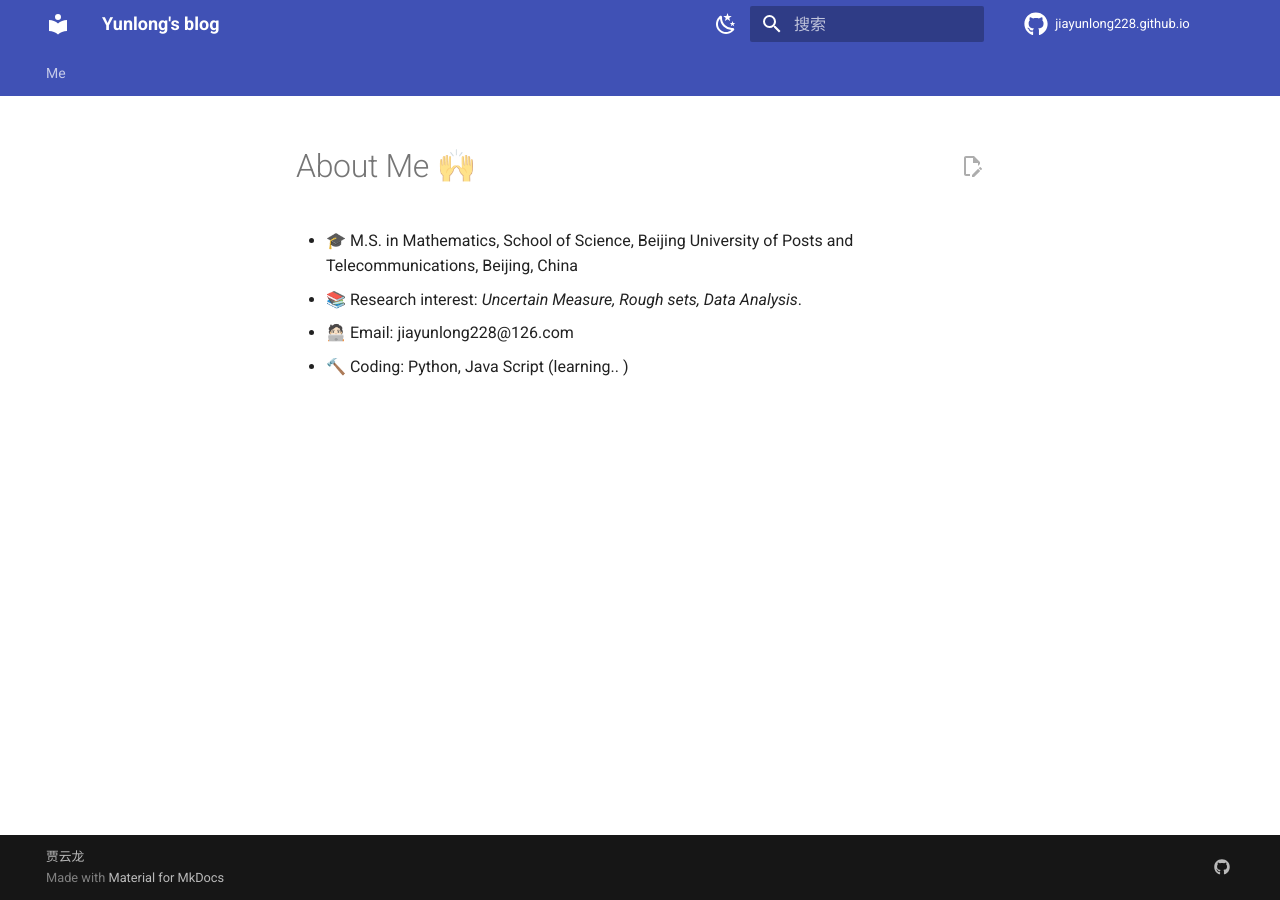
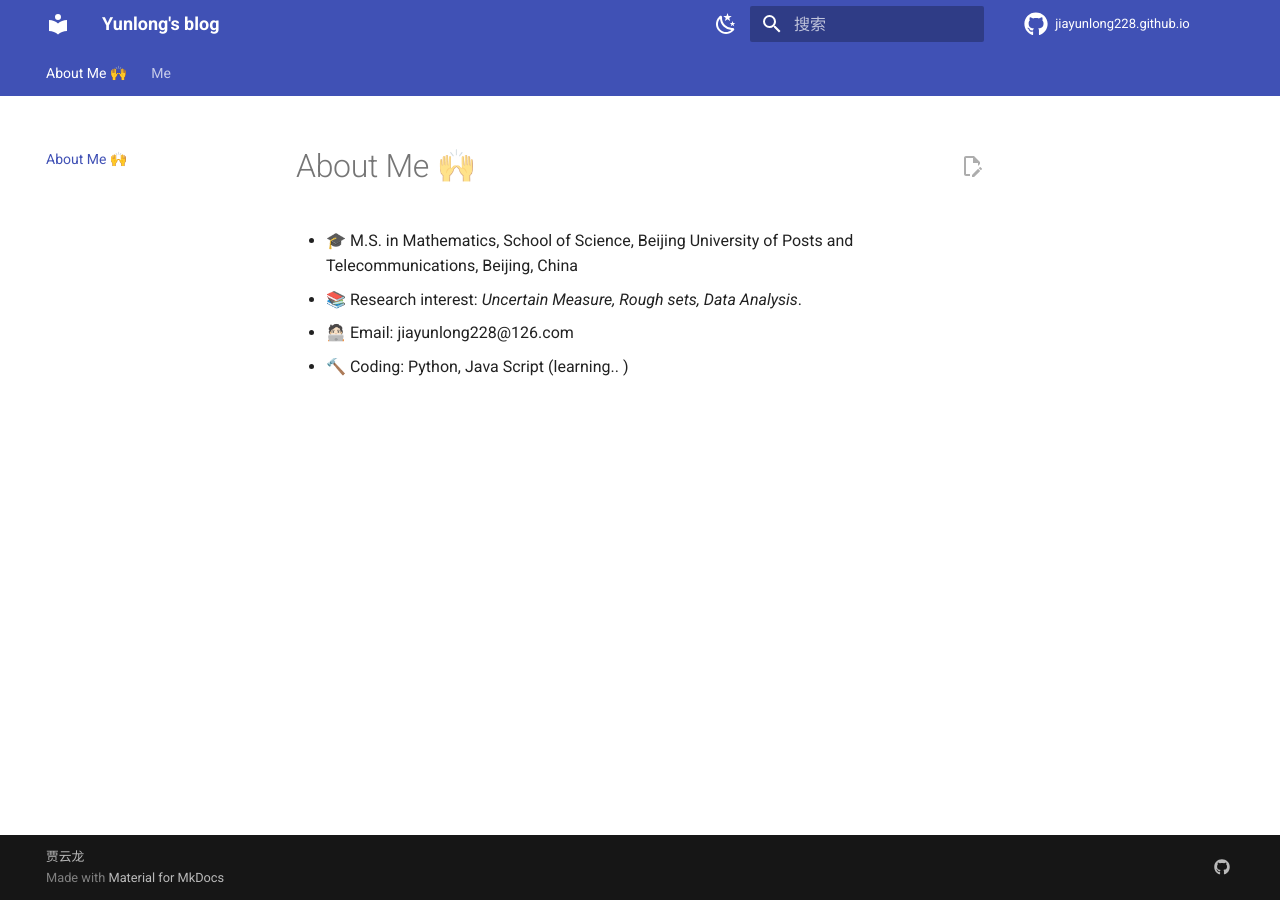
Before and after one commit to jiayunlong228/jiayunlong228.github.io, an MkDocs documentation site: the page built from docs/index.md, in a window 1280 px wide. Built offline with MkDocs 1.6.1 and Material for MkDocs 9.7.7, drawn with Linux system fonts in a browser that asks for light colours; nearby versions of some CDN libraries; library files that are not in the unit come from our copies; comment, search, counter and statistics services are not loaded; some of the changed lines change nothing that is shown.

Commit message:
update Me

```diff
--- a/mkdocs.yml
+++ b/mkdocs.yml
@@ -5,6 +5,7 @@ site_url: https://jiayunlong228.github.io/
 repo_url: https://github.com/jiayunlong228/jiayunlong228.github.io
 
 nav:
+  - index.md
   - Me:
     - Me/index.md
 
```
Also changed, not shown: site/404.html, site/Me/index.html, site/index.html.
